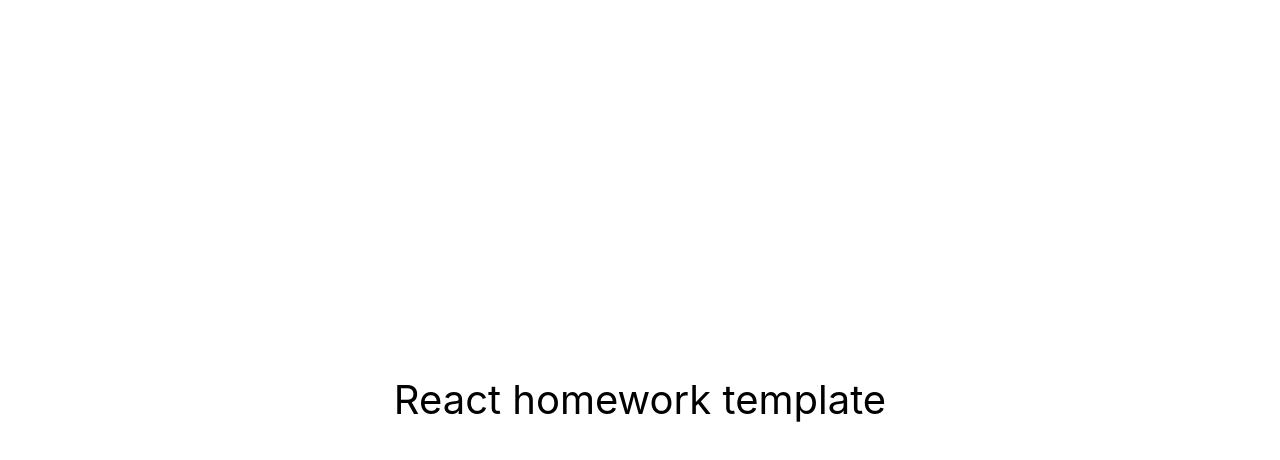
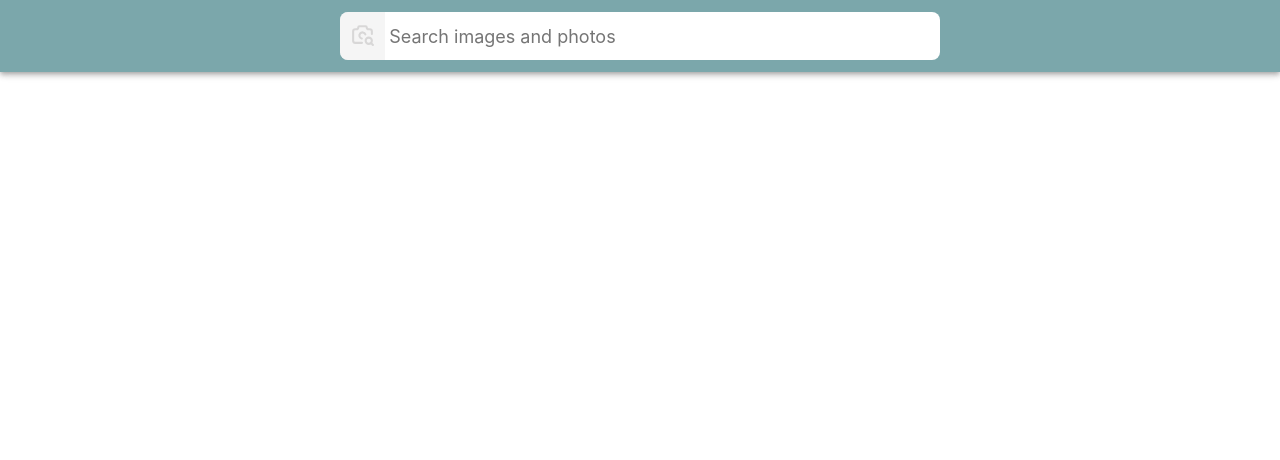
Before and after one commit to Valeriia-Trytiak/goit-react-hw-04-images, a React (Create React App) app: page / in a window 1280 px wide. Shown: the top 460 px of the page. Built offline with nearby package versions, Linux system fonts and the light colour scheme.

Commit message:
update tack-3

```diff
--- a/package.json
+++ b/package.json
@@ -12,7 +12,10 @@
     "modern-normalize": "^2.0.0",
     "react": "^18.1.0",
     "react-dom": "^18.1.0",
+    "react-hot-toast": "^2.4.1",
     "react-icons": "^4.11.0",
+    "react-loader-spinner": "^5.4.5",
+    "react-modal": "^3.16.1",
     "react-scripts": "5.0.1",
     "styled-components": "^6.1.0",
     "web-vitals": "^2.1.3",
--- a/src/components/App.jsx
+++ b/src/components/App.jsx
@@ -1,16 +1,87 @@
-export const App = () => {
-  return (
-    <div
-      style={{
-        height: '100vh',
-        display: 'flex',
-        justifyContent: 'center',
-        alignItems: 'center',
-        fontSize: 40,
-        color: '#010101'
-      }}
-    >
-      React homework template
-    </div>
-  );
+import { ColorRing } from 'react-loader-spinner';
+import toast, { Toaster } from 'react-hot-toast';
+
+import { Component } from "react";
+import { Searchbar } from "./Searchbar/Searchbar";
+import { ImageGallery } from "./ImageGallery/ImageGallery";
+import { Button } from "./Button/Button.jsx";
+import { fechServisSearchImg } from "../API";
+import { Container } from './Container/Container.styled';
+import { ContainerLoader } from './ContainerLoader/ContainerLoader';
+
+
+export class App extends Component {
+
+state= {
+gallery:[],
+searchValue:"",
+page: 1,
+isLoading: false,
+error: false,
+loadMore: false
+}
+
+// Записую до стану значення пошуку, скидаю поточну сторінку та масив зображень
+  uppdateSearchbar = (searchName)=> {
+    this.setState(() => ({
+      searchValue: searchName,
+      gallery: [],
+      page: 1,
+      loadMore: false,
+
+    }));
+  };
+
+//При кліку по Завантажити ще, змінюю стейт
+handlerButton = ()=> {
+  this.setState(prevState => ({ page: prevState.page + 1 }));
+}
+
+async componentDidUpdate(prevProps, prevState) {
+
+  const { searchValue, page } = this.state;
+  try {
+      if ((prevState.searchValue !== searchValue) || page !== prevState.page) {
+
+      this.setState({ isLoading: true, error: false });
+      const searchImg = await fechServisSearchImg(searchValue, page);
+console.log(searchImg)
+      toast.success("Images found successfully!")
+
+      this.setState({
+        gallery: page === 1 ? searchImg.hits : [...prevState.gallery, ...searchImg.hits],
+        isLoading: false,
+        error: false,
+        loadMore: this.state.page < Math.ceil(searchImg.totalHits / 12)
+
+      });
+    }
+  } catch (error) {
+    this.setState({ error: true, isLoading: false });
+  }
+}
+
+  render () {
+    const { gallery, isLoading, error, loadMore }= this.state;
+
+  return <Container>
+  <Searchbar onSubmit={this.uppdateSearchbar} />
+  {gallery.length > 0 && <ImageGallery galleryImages = {gallery} /> }
+
+  {isLoading && <ContainerLoader>
+  <ColorRing
+  visible={true}
+  height="80"
+  width="80"
+  ariaLabel="blocks-loading"
+  colors={['#e15b64', '#f47e60', '#f8b26a', '#abbd81', '#849b87']}
+  />
+  </ContainerLoader>}
+
+  {loadMore &&  <Button onClickButton ={this.handlerButton}/> }
+
+  {error && <span>Whoops... Error! Please, reload this page!</span>}
+  <Toaster  position="top-right" />
+  </Container>
+  }
 };
```
Also changed, not shown: 1 other file (tests, documents, lock files or other folders).
